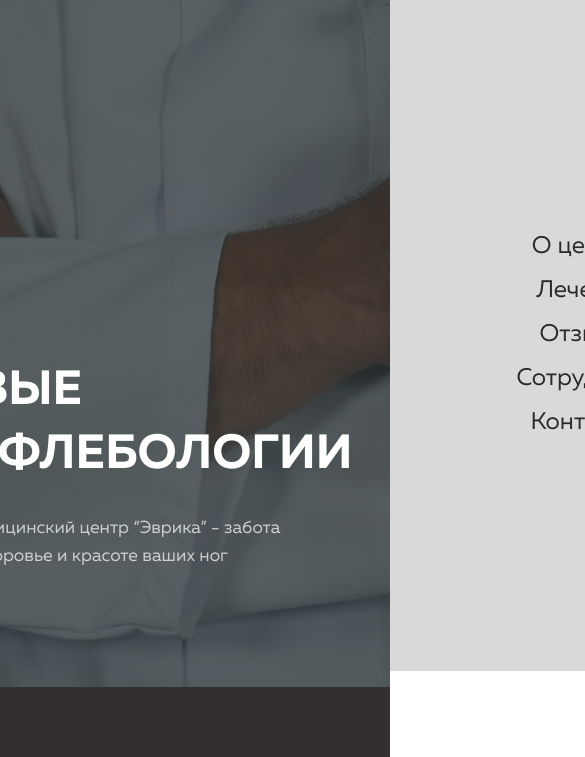
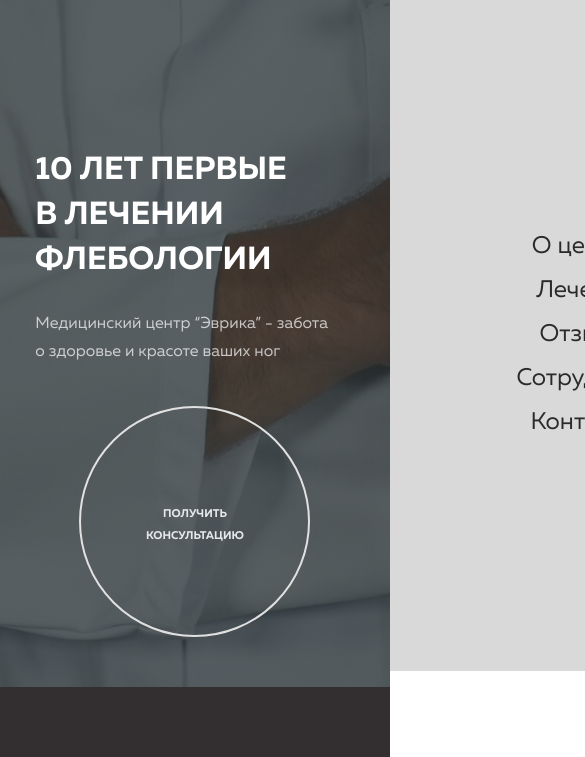
Before and after one commit to WadimSh/evrika, a website built with webpack: page src/index.html in a window 390 px wide. Shown: the part 79-836 px from the top of the page, 585 px wide, since content can reach past the window. Built offline with nearby package versions, Linux system fonts and the light colour scheme.

Commit message:
fix: сделан адаптив для блока cover

```diff
--- a/src/blocks/main/cover/cover.css
+++ b/src/blocks/main/cover/cover.css
@@ -12,6 +12,7 @@
 }
 
 .cover__wrapper {
+  width: 981px;
   margin-bottom: 117px;
   display: grid;
   grid-template-areas:
@@ -26,7 +27,7 @@
   font-size: 3rem;
   line-height: 64px;
   color: var(--font-footer-color);
-  width: 675px;
+  width: 650px;
 }
 
 .cover__subtitle {
@@ -113,3 +114,51 @@
     transition: transform .7s;
   }
 }
+
+@media screen and (max-width: 1000px) {
+  .cover__wrapper {
+    width: 650px;
+    margin-bottom: 95px;
+    grid-template-areas:
+      "title title"
+      "subtitle batton";
+  }
+
+  .cover__arrow {
+    display: none;
+  }
+
+  .cover__link {
+    margin-left: 0;
+  }
+}
+
+@media screen and (max-width: 700px) {
+  .cover__wrapper {
+    width: calc(256px + (600 - 256) * ((100vw - 320px) / (700 - 320)));
+    margin-bottom: 50px;
+    grid-template-areas:
+      "title"
+      "subtitle"
+      "batton";
+  }
+
+  .cover__title {
+    font-size: 2rem;
+    line-height: 45px;
+  }
+
+  .cover__subtitle {
+    font-size: 1rem;
+    line-height: 28px;
+    margin-bottom: 40px;
+  }
+
+  .cover__title, .cover__subtitle {
+    width: calc(256px + (600 - 256) * ((100vw - 320px) / (700 - 320)));
+  }
+
+  .cover__link {
+    margin-left: calc(12.5px + (184.5 - 12.5) * ((100vw - 320px) / (700 - 320)));
+  }
+}
--- a/src/index.html
+++ b/src/index.html
@@ -34,7 +34,7 @@
   <main class="main">
     <section class="cover">
       <div class="cover__wrapper">
-        <h1 class="cover__title">10 ЛЕТ ПЕРВЫЕ В&nbsp;ЛЕЧЕНИИ&nbsp;ФЛЕБОЛОГИИ</h1>
+        <h1 class="cover__title">10 ЛЕТ ПЕРВЫЕ В&nbsp;ЛЕЧЕНИИ ФЛЕБОЛОГИИ</h1>
         <p class="cover__subtitle">Медицинский центр “Эврика” - забота о&nbsp;здоровье и красоте ваших ног</p>
         <span class="cover__arrow"></span>
         <a href="#offert" class="cover__link">ПОЛУЧИТЬ КОНСУЛЬТАЦИЮ</a>
```
